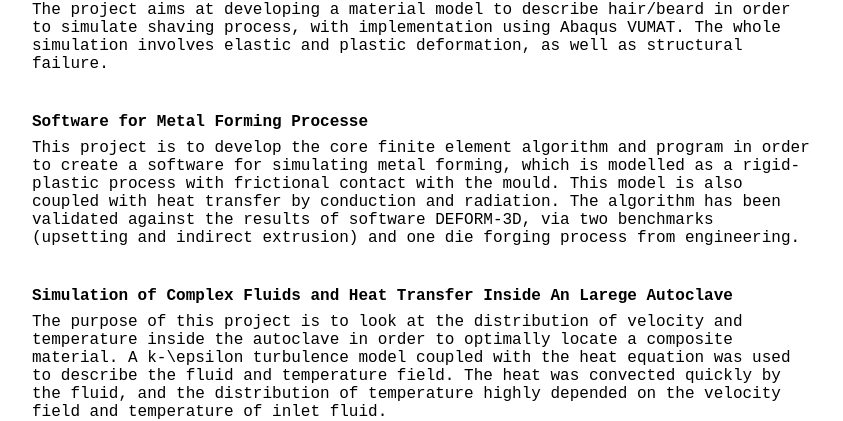
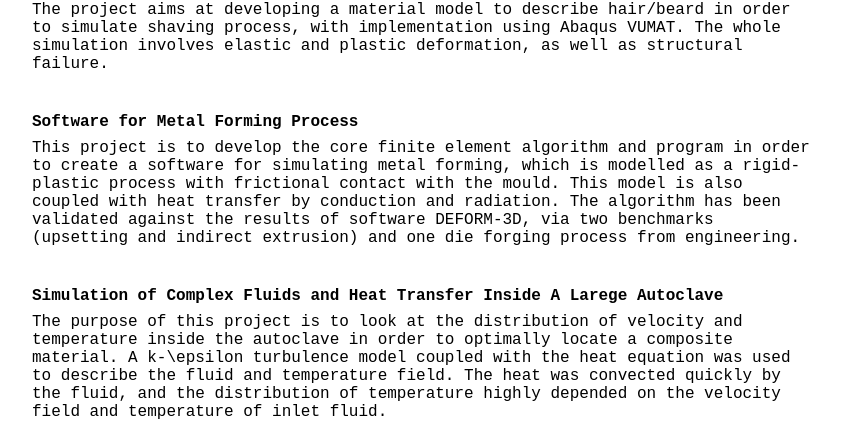
Before and after one commit to yongxingwang/yongxingwang.github.io, a Jekyll site: the page built from work.html, in a window 1280 px wide. Shown: the part 1083-1504 px from the top of the page, without its empty margins (218-1061 px from the left). Built offline with Jekyll 4.4.1, drawn with Linux system fonts in a browser that asks for light colours.

Commit message:
Update work.html

```diff
--- a/work.html
+++ b/work.html
@@ -139,14 +139,14 @@ title: work
     </section>
 
     <section id="clic">
-        <header><strong>Software for Metal Forming Processe</strong> </header>
+        <header><strong>Software for Metal Forming Process</strong> </header>
         <p>
             This project is to develop the core finite element algorithm and program in order to create a software for simulating metal forming, which is modelled as a rigid-plastic process with frictional contact with the mould. This model is also coupled with heat transfer by conduction and radiation. The algorithm has been validated against the results of software DEFORM-3D, via two benchmarks (upsetting and indirect extrusion) and one die forging process from engineering.
         </p>
 	</section>
 
     <section id="archetipum">
-        <header><strong>Simulation of Complex Fluids and Heat Transfer Inside An Larege Autoclave</strong> </header>
+        <header><strong>Simulation of Complex Fluids and Heat Transfer Inside A Larege Autoclave</strong> </header>
         <p>
          The purpose of this project is to look at the distribution of velocity and temperature inside the autoclave in order to optimally locate a composite material. A k-\epsilon turbulence model coupled with the heat equation was used to describe the fluid and temperature field. The heat was convected quickly by the fluid, and the distribution of temperature highly depended on the velocity field and temperature of inlet fluid.
         </p>
```
